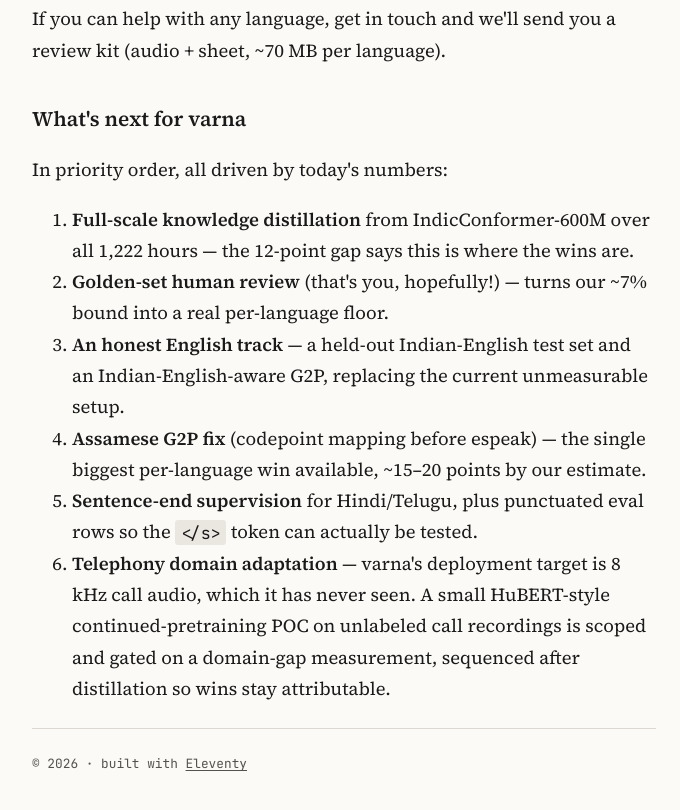
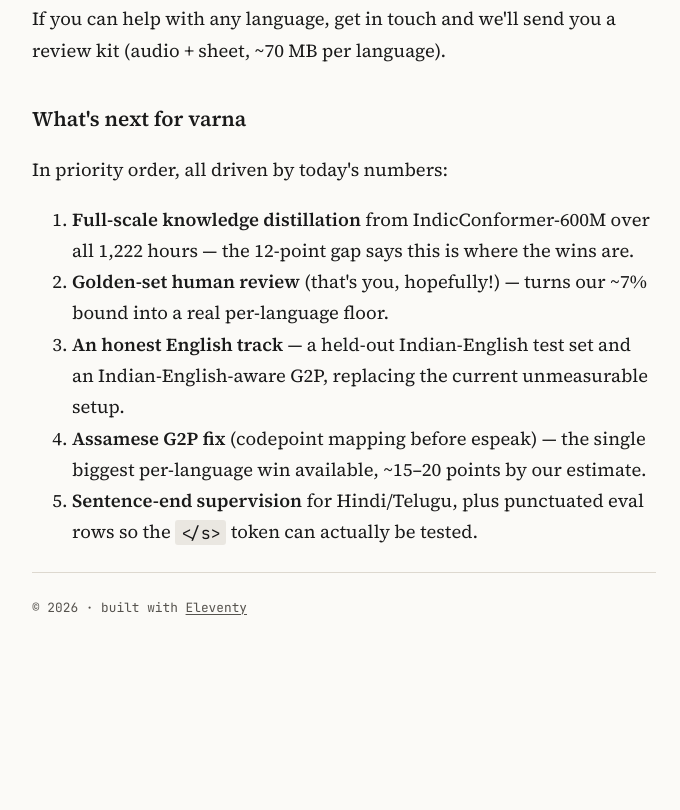
Before and after one commit to nutanc/blog, an Eleventy site: page src/posts/varna-teacher-gap-analysis.md in a window 1280 px wide. Shown: the part 6999-7809 px from the top of the page, without its empty margins (296-976 px from the left). After the commit the page ends 7694 px from the top, so only its background shows below. Built offline with nearby package versions, Linux system fonts and the light colour scheme; Eleventy itself is replaced by a stand-in of ours; files that its build step writes are made by us from their sources.

Commit message:
Remove telephony domain adaptation item from varna roadmap

```diff
--- a/src/posts/varna-teacher-gap-analysis.md
+++ b/src/posts/varna-teacher-gap-analysis.md
@@ -218,7 +218,3 @@ In priority order, all driven by today's numbers:
    biggest per-language win available, ~15–20 points by our estimate.
 5. **Sentence-end supervision** for Hindi/Telugu, plus punctuated eval rows so
    the `</s>` token can actually be tested.
-6. **Telephony domain adaptation** — varna's deployment target is 8 kHz call
-   audio, which it has never seen. A small HuBERT-style continued-pretraining
-   POC on unlabeled call recordings is scoped and gated on a domain-gap
-   measurement, sequenced after distillation so wins stay attributable.
```
